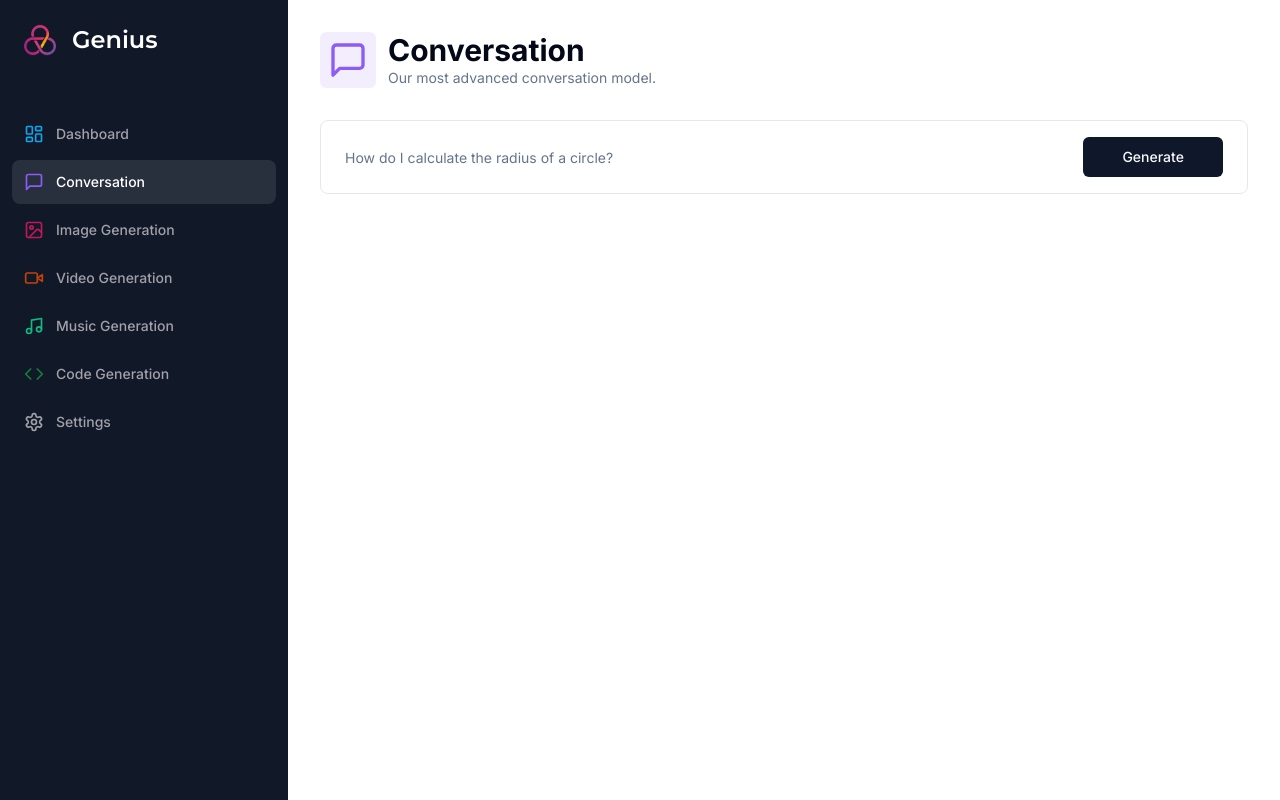
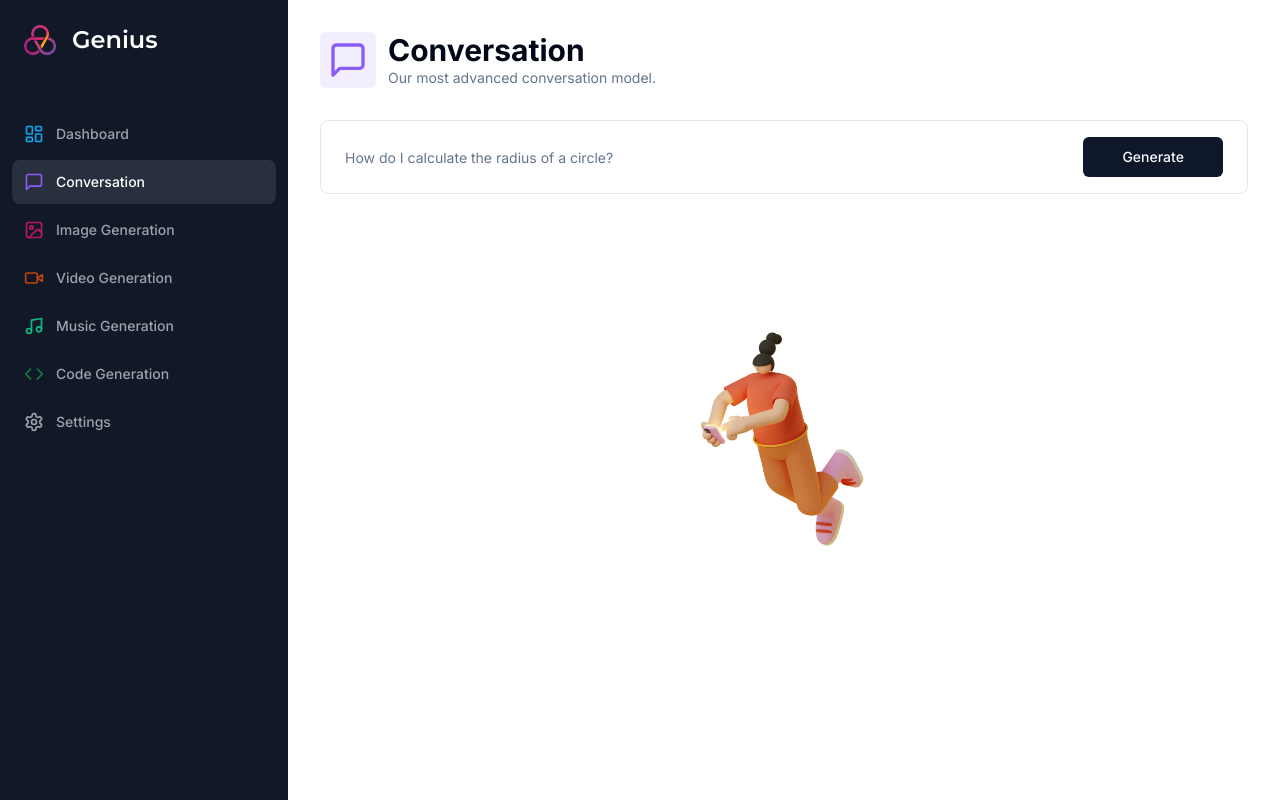
Before and after one commit to parteek2813/genius.ai, a Next.js app: page /conversation in a window 1280 px wide. Built offline with nearby package versions, Linux system fonts and the light colour scheme.

Commit message:
conversation empty page and fix api

```diff
--- a/app/(dashboard)/(routes)/conversation/page.tsx
+++ b/app/(dashboard)/(routes)/conversation/page.tsx
@@ -16,6 +16,7 @@
 import { Input } from "@/components/ui/input";
 import { Button } from "@/components/ui/button";
 import { cn } from "@/lib/utils";
+import { Empty } from "@/components/empty";
 
 const ConversationPage = () => {
   const router = useRouter();
@@ -107,6 +108,7 @@
           </Form>
         </div>
         <div className="space-y-4 mt-4">
+          {messages.length === 0 && !isLoading && <Empty />}
           <div className="flex flex-col-reverse gap-y-4">
             {messages.map((message) => (
               <div key={message.content}>{message.content}</div>
--- a/app/api/conversation/route.ts
+++ b/app/api/conversation/route.ts
@@ -5,6 +5,7 @@
 const configuration = new Configuration({
   apiKey: process.env.OPENAI_API_KEY,
 });
+console.log(configuration);
 
 const openai = new OpenAIApi(configuration);
 
--- /dev/null
+++ b/components/empty.tsx
@@ -0,0 +1,15 @@
+import Image from "next/image";
+
+interface EmptyProps {
+  label: string;
+}
+
+export const Empty = ({ label }: EmptyProps) => {
+  return (
+    <div className="h-full p-20 flex flex-col items-center justify-center">
+      <div className="relative h-72 w-72">
+        <Image alt="Empty" fill src="/empty.png" />
+      </div>
+    </div>
+  );
+};
```
Also changed, not shown: public/empty.png (added), 1 other file (tests, documents, lock files or other folders).
